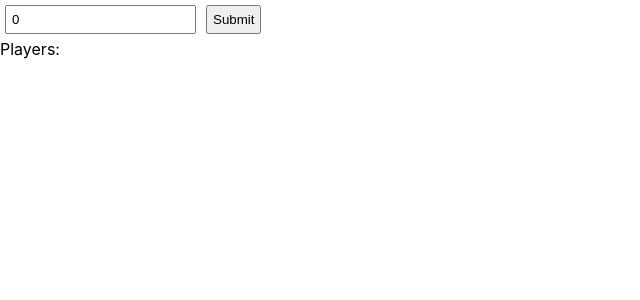
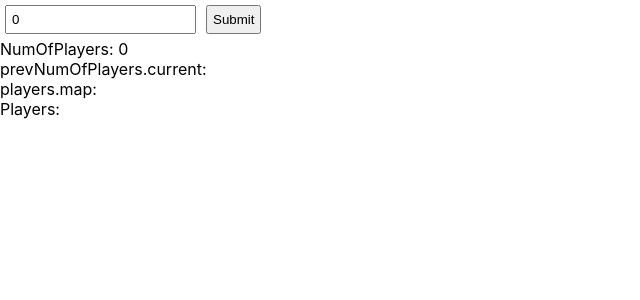
Before and after one commit to Alaforgia/BOTCT-Game-Generator, a Next.js app: page /Players in a window 1280 px wide. Shown: the top 300 px of the page, without its empty margins (0-640 px from the left). Built offline with nearby package versions, Linux system fonts and the light colour scheme.

Commit message:
Attempts to return new inputs

```diff
--- a/pages/Players.tsx
+++ b/pages/Players.tsx
@@ -14,8 +14,13 @@ const AddPlayers = (e: any): any => {
   // @ts-ignore
 
   // eslint-disable-next-line react-hooks/rules-of-hooks
-  const [, setPlayers]: any = useContext(PlayerContext);
+  const [players, setPlayers]: any = useContext(PlayerContext);
   const [numOfPlayers, setNumOfPlayers]: any = useContext(NumberOfPlayersContext);
+  const prevNumOfPlayers: any = useRef("");
+  useEffect((): any => {
+    prevNumOfPlayers.current = numOfPlayers;
+  }, [numOfPlayers]);
+
   // setPlayers(generateInputs);
   // numOfPlayers = e.target.value;
   // setNumOfPlayers(numOfPlayers);
@@ -26,6 +31,7 @@ const AddPlayers = (e: any): any => {
   //   setPlayers([]);
   // }
   console.log("What is numOfPLayers? = ", numOfPlayers);
+  console.log("What is players @AddPLayers? = ", players);
 
   return (
     <>
@@ -34,6 +40,8 @@ const AddPlayers = (e: any): any => {
           type="text"
           // defaultValue={numOfPlayers}
           // ref={numOfPlayersInput}
+          ref={prevNumOfPlayers}
+          // value={num}
           value={numOfPlayers}
           // onChange={(e) => {
           //   setPlayers(e.target.value);
@@ -52,27 +60,39 @@ const AddPlayers = (e: any): any => {
           }}
         ></input>
         <input type="submit"></input>
+        <div> NumOfPlayers: {numOfPlayers}</div>
+        <div> prevNumOfPlayers.current: {prevNumOfPlayers.current}</div>
+        <div>
+          players.map:
+          {players.map((persons: any, index: any): any => {
+            <input
+              ref={prevNumOfPlayers}
+              name="newInputs"
+              key={persons.id}
+              type="text"
+              // defaultValue={persons}
+              // onChange={onClickNumberOfPlayers}
+            ></input>;
+          })}
+        </div>
+        {players}
+        {/* <NumberOfPlayers /> */}
+        {/* <AddInputs /> */}
       </form>
     </>
   );
 };
-
-const Container = () => {
-  return (
-    <>
-      <div>
-        <AddPlayers />
-      </div>
-    </>
-  );
-};
-
 const AddInputs = () => {
   //@ts-ignore
   const [players]: any = useContext(PlayerContext);
+  // const prevNumOfPlayers: any = useRef([]);
+  // useEffect((): any => {
+  //   prevNumOfPlayers.current = players;
+  // }, [players]);
   console.log("What is this? = ", players);
-  return players?.map((persons: any, index: any): any => {
+  return players.map((persons: any, index: any): any => {
     <input
+      // ref={prevNumOfPlayers}
       name="newInputs"
       key={persons}
       type="text"
@@ -82,15 +102,56 @@ const AddInputs = () => {
   });
 };
 
+const Container = () => {
+  // const [players]: any = useContext(PlayerContext);
+  // const prevNumOfPlayers: any = useRef([]);
+  // useEffect((): any => {
+  //   prevNumOfPlayers.current = players;
+  // }, [players]);
+  return (
+    <>
+      <div>
+        <AddPlayers>
+          <AddInputs
+          // @ts-ignore
+          // ref={prevNumOfPlayers}
+          />
+          <NumberOfPlayers />
+        </AddPlayers>
+      </div>
+    </>
+  );
+};
+
+// const AddInputs = () => {
+//   //@ts-ignore
+//   const [players]: any = useContext(PlayerContext);
+//   // const prevNumOfPlayers: any = useRef([]);
+//   // useEffect((): any => {
+//   //   prevNumOfPlayers.current = players;
+//   // }, [players]);
+//   console.log("What is this? = ", players);
+//   return players.map((persons: any, index: any): any => {
+//     <input
+//       // ref={prevNumOfPlayers}
+//       name="newInputs"
+//       key={persons}
+//       type="text"
+//       // defaultValue={persons}
+//       // onChange={onClickNumberOfPlayers}
+//     ></input>;
+//   });
+// };
+
 const NumberOfPlayers = (e: any): any => {
   const [players]: any = useContext(PlayerContext);
-  const prevNumOfPlayers: any = useRef([]);
-  useEffect((): any => {
-    prevNumOfPlayers.current = players;
-  }, [players]);
+  // const prevNumOfPlayers: any = useRef([]);
+  // useEffect((): any => {
+  //   prevNumOfPlayers.current = players;
+  // }, [players]);
   console.log("What is AddInputs = ", AddInputs());
-  console.log("What is preNumOfPlayers? = ", prevNumOfPlayers.current);
-  // console.log("What is players.map? = ", players.map);
+  // console.log("What is preNumOfPlayers? = ", prevNumOfPlayers.current);
+  console.log("What is players @NumberOfPlayers? = ", players);
 
   // const inputs = players.length ? (
   //   <div>
@@ -107,8 +168,10 @@ const NumberOfPlayers = (e: any): any => {
         {players.length ? (
           <div>
             {players}
+            {/*
+      //@ts-ignore */}
             {AddInputs()}
-            <AddInputs />
+            {/* <AddInputs /> */}
           </div>
         ) : null}
       </div>
```
